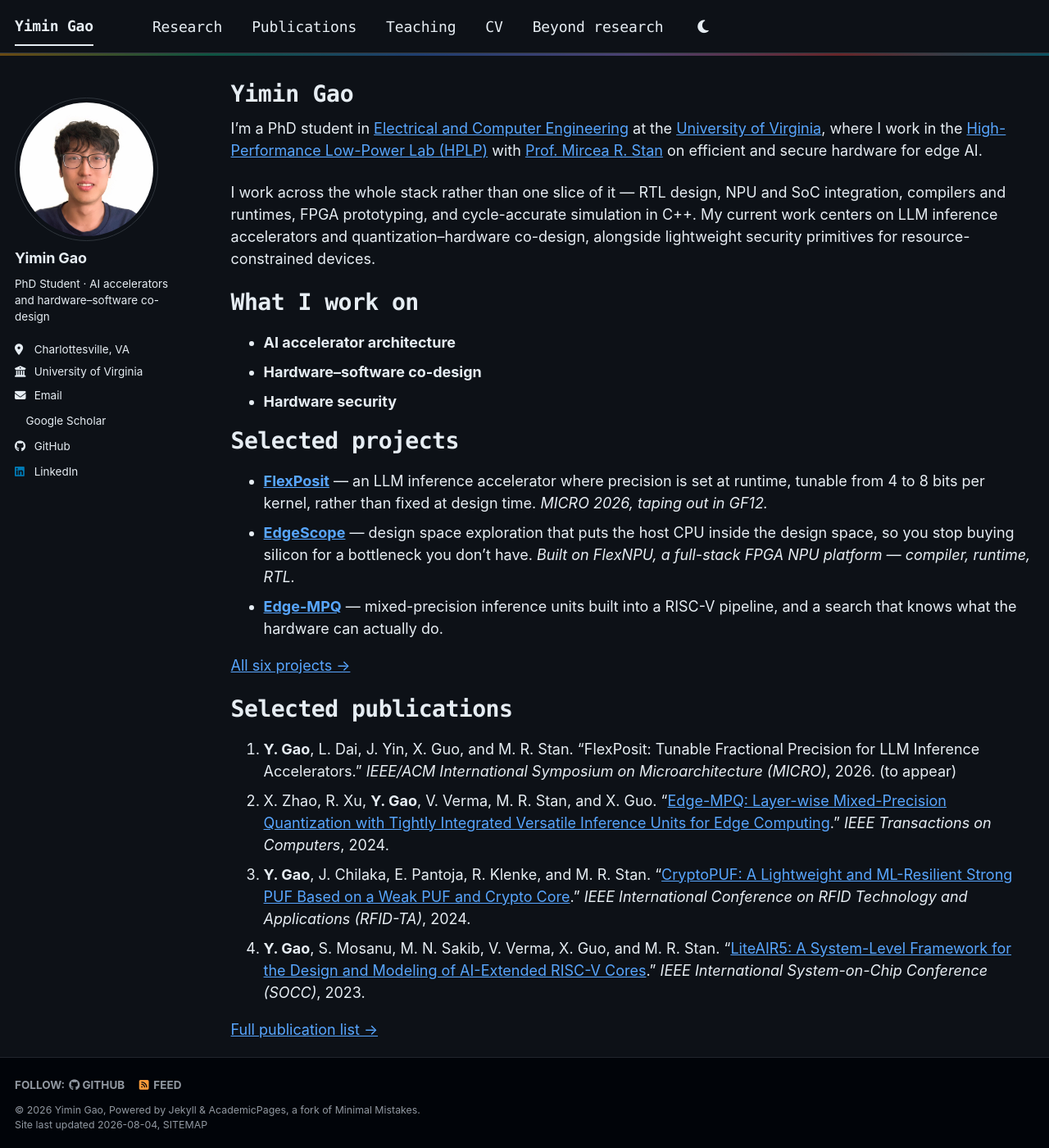
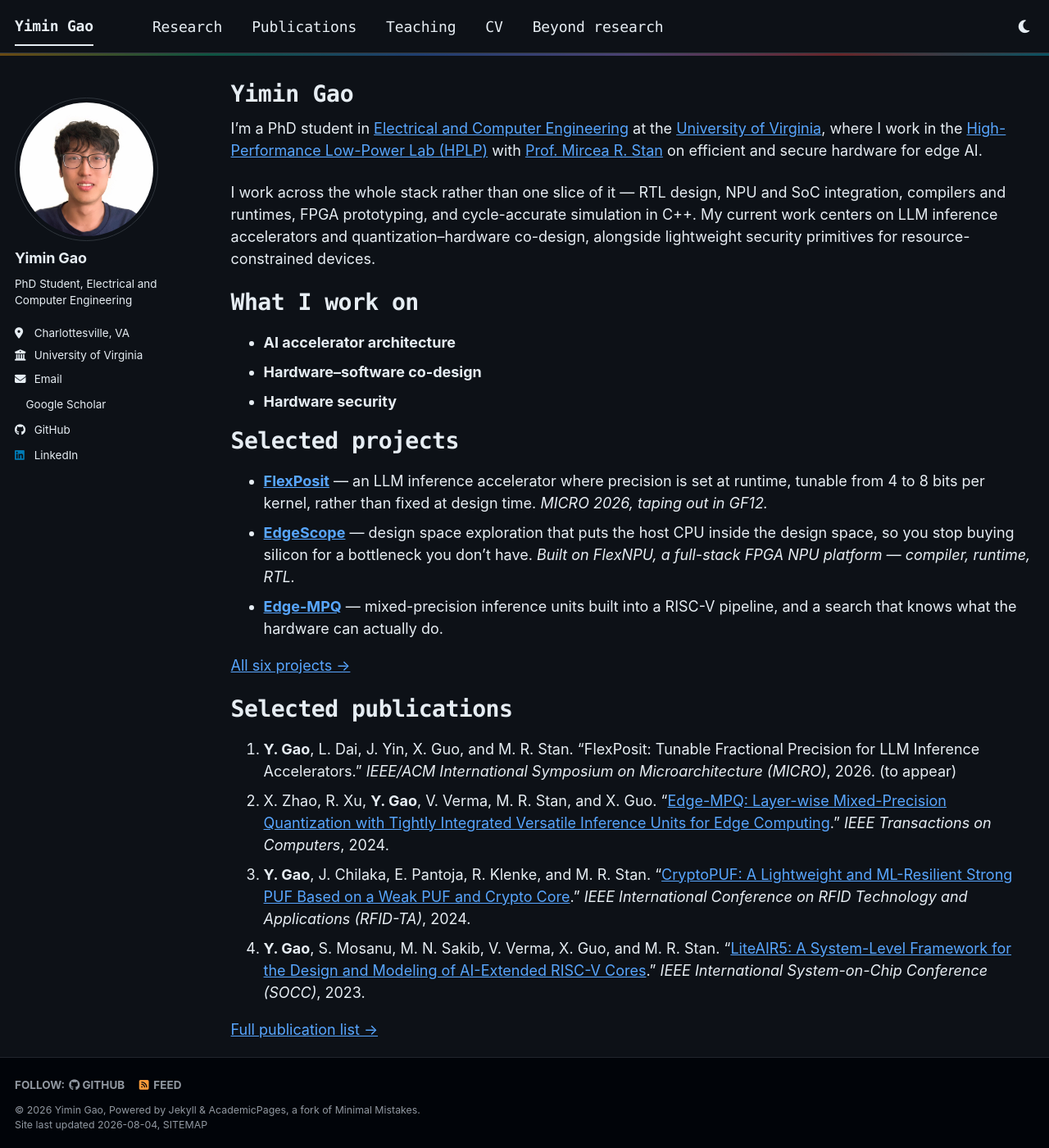
Before and after one commit to YiminGao0113/YiminGao0113.github.io, a Jekyll site: the page built from _pages/about.md, in a window 1280 px wide and 1400 px high. Shown: the whole window at 82% size. Built offline with Jekyll 4.4.1, drawn with Linux system fonts in a browser that asks for light colours; a style sheet for code colours, icons or effects is not loaded.

Commit message:
Pin the theme toggle to the top right; de-duplicate the sidebar bio
The toggle was already last in the nav -- greedy-nav keeps .persist.tail
at the end -- but .visible-links is display:table, so the row is only as
wide as its content and the toggle hugged the last link. Positioned
absolutely instead of using flex or width:100%, either of which would make
$vlinks.width() always report the full container width and send the
greedy-nav script into collapsing every link. Desktop only: below $large
the overflow button occupies that corner. Nav gains matching padding so
links can't run under the pinned toggle.

Sidebar bio was "AI accelerators and hardware-software co-design", which
restated the What I work on list a few centimetres away. Now names the
department instead.

Co-Authored-By: Claude Opus 5 (1M context) <noreply@anthropic.com>

```diff
--- a/_config.yml
+++ b/_config.yml
@@ -27,7 +27,7 @@ author:
   avatar           : "profile.jpg"
   name             : "Yimin Gao"
   pronouns         : # example: "she/her"
-  bio              : "PhD Student · AI accelerators and hardware–software co-design"
+  bio              : "PhD Student, Electrical and Computer Engineering"
   location         : "Charlottesville, VA"
   employer         : "University of Virginia"
   uri              : # URL
--- a/_sass/layout/_extras.scss
+++ b/_sass/layout/_extras.scss
@@ -67,6 +67,40 @@ html[data-theme="dark"] {
 @include breakpoint($large) {
   .page {
     padding-right: 0;
+  }
+}
+
+/* ==========================================================================
+   THEME TOGGLE, PINNED RIGHT
+   The toggle is already the last item in the nav (the greedy-nav script keeps
+   .persist.tail at the end), but .visible-links is `display: table`, so the row
+   is only as wide as its content and the toggle ends up hugging the last link.
+
+   Absolute positioning is used rather than flex or width:100%: the greedy-nav
+   script decides when to collapse links by comparing $vlinks.width() against
+   the nav width, and either of those would make the list always report the full
+   container width, so it would collapse every link immediately. Taking the
+   toggle out of flow leaves that measurement alone.
+
+   Only above $large. Below it the nav collapses and the overflow button lives
+   at the right edge, which a pinned toggle would sit on top of. The reserved
+   padding keeps the links from running underneath.
+   ========================================================================== */
+
+@include breakpoint($large) {
+  .greedy-nav {
+    padding-right: 3rem;
+  }
+
+  .greedy-nav #theme-toggle {
+    position: absolute;
+    right: 0;
+    top: 50%;
+    transform: translateY(-50%);
+
+    a {
+      margin-right: 0;
+    }
   }
 }
 
```
